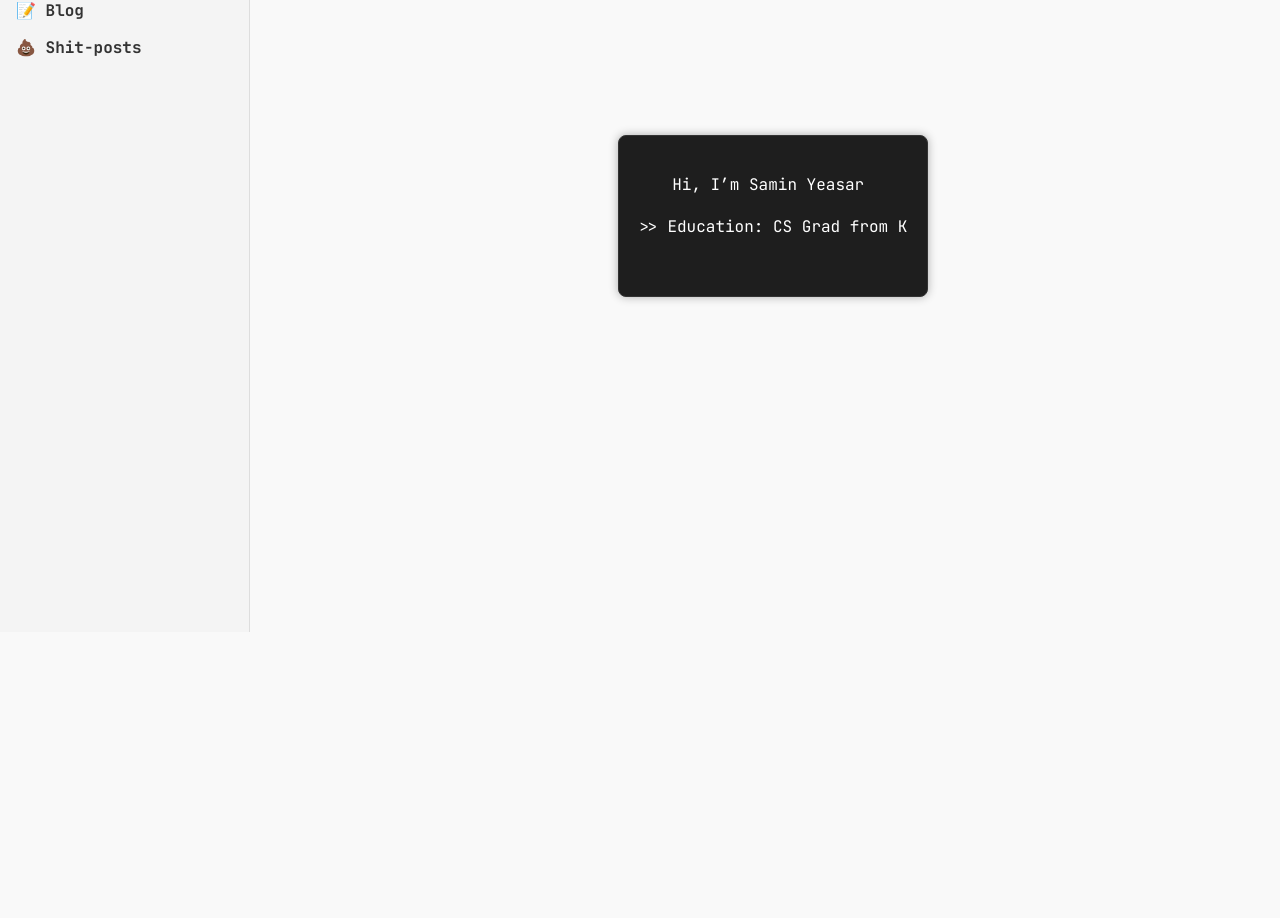
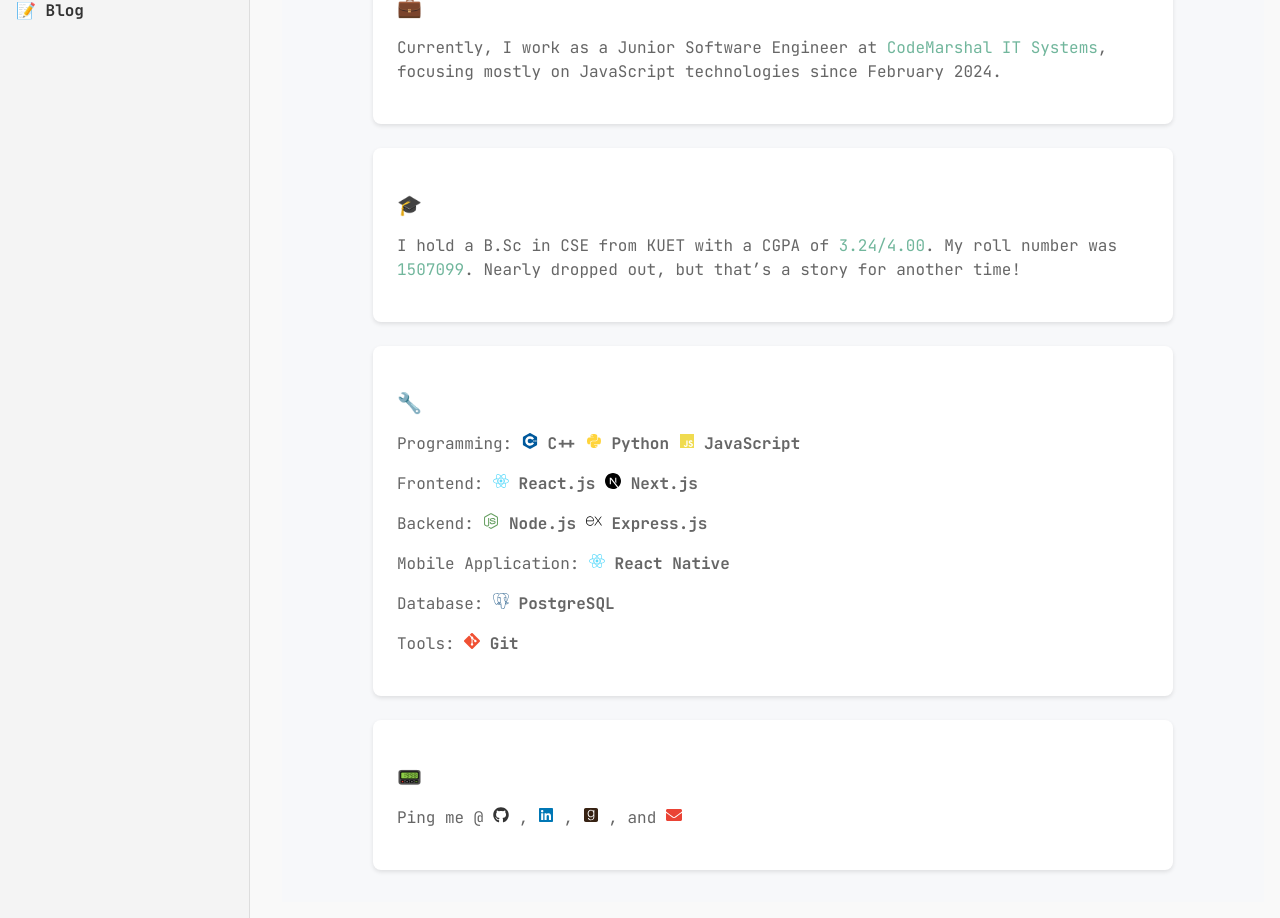
Before and after one commit to Y3454R/my-portfolio-website, a Next.js app: page /about in a window 1280 px wide. Shown: the part 200-1118 px from the top of the page. Before the commit the page ends 832 px from the top, so only its background shows below. Built offline with nearby package versions, Linux system fonts and the light colour scheme.

Commit message:
:construction: wip: working on about me

```diff
--- a/package.json
+++ b/package.json
@@ -11,7 +11,8 @@
   "dependencies": {
     "next": "14.2.11",
     "react": "^18",
-    "react-dom": "^18"
+    "react-dom": "^18",
+    "react-icons": "^5.3.0"
   },
   "devDependencies": {
     "eslint": "^8",
--- a/src/app/about/about.module.css
+++ b/src/app/about/about.module.css
@@ -1,42 +1,50 @@
-.container {
+.aboutSection {
   display: flex;
+  flex-direction: column;
+  align-items: center;
   justify-content: center;
-  align-items: center;
-  height: 100vh; /* Adjust if needed */
-  text-align: center; /* Center the text horizontally */
-  padding: 20px;
-  box-sizing: border-box;
+  padding: 2rem;
+  background-color: #f7f8fa; /* Light background similar to Notion */
 }
 
-.terminal {
-  font-family: "JetBrains Mono", monospace;
-  background: #1e1e1e; /* Dark background for a terminal effect */
-  color: #ffffff; /* White text color */
-  border: 1px solid #333; /* Border to mimic terminal */
-  padding: 20px;
-  border-radius: 8px;
-  box-shadow: 0 0 10px rgba(0, 0, 0, 0.3);
-  max-width: 80%; /* Adjust based on your design needs */
-  margin: auto;
+.title {
+  font-size: 2.5rem;
+  font-weight: 600;
+  margin-bottom: 1rem;
+  color: #333;
+  text-align: center;
 }
 
-.typingWrapper {
-  white-space: pre; /* Maintain spacing and line breaks */
-  overflow: hidden;
-  font-size: 1.2em; /* Adjust the font size as needed */
+.qaContainer {
+  width: 100%;
+  max-width: 800px;
+  display: flex;
+  flex-direction: column;
+  gap: 1.5rem;
 }
 
-.cursor {
-  display: inline-block;
-  background-color: #00ff00; /* Green cursor for terminal effect */
-  width: 10px;
-  height: 1em;
-  margin-left: 2px;
-  animation: blink 1s step-start infinite;
+.qaItem h3 {
+  font-size: 1.25rem;
+  font-weight: 500;
+  color: #555;
+  margin-bottom: 0.5rem;
 }
 
-@keyframes blink {
-  50% {
-    background-color: transparent;
+.qaItem p {
+  font-size: 1rem;
+  color: #666;
+  line-height: 1.5;
+}
+
+.qaItem {
+  background-color: #fff;
+  padding: 1.5rem;
+  border-radius: 8px;
+  box-shadow: 0 2px 4px rgba(0, 0, 0, 0.1); /* Subtle shadow for clean sections */
+}
+
+@media (max-width: 768px) {
+  .qaContainer {
+    padding: 1rem;
   }
 }
--- a/src/app/about/page.js
+++ b/src/app/about/page.js
@@ -1,60 +1,142 @@
 "use client";
-import { useEffect, useState } from "react";
-import styles from "./about.module.css";
+import styles from "./about.module.css"; // CSS Module for scoped styles
+
+import {
+  FaPython,
+  FaJs,
+  FaReact,
+  FaNodeJs,
+  FaLinkedin,
+  FaGithub,
+  FaGoodreads,
+  FaEnvelope,
+} from "react-icons/fa"; // React Icons
+import {
+  SiCplusplus,
+  SiExpress,
+  SiGit,
+  SiNextdotjs,
+  SiPostgresql,
+} from "react-icons/si"; // Specific icons
+import { GrCode } from "react-icons/gr"; // General code icon for LeetCode
 
 export default function About() {
-  const lines = [
-    "Hi, I’m Samin Yeasar ",
-    ">> Education: CS Grad from KUET ",
-    ">> Experiences: Jr. SWE @ CodeMarshal IT Systemss",
-    ">> skills : ",
-    " *languages: C++, JS, Python ",
-    " *frontend: React Native, Next JS ",
-    " *backend: Node JS, Express ",
-    " *database: PostgreSQL ",
-    " *tools: git ",
-  ];
-
-  const [displayedText, setDisplayedText] = useState([]);
-  const [currentLine, setCurrentLine] = useState(0);
-  const [currentCharIndex, setCurrentCharIndex] = useState(0);
-
-  useEffect(() => {
-    if (currentLine < lines.length) {
-      if (currentCharIndex < lines[currentLine].length) {
-        const timeoutId = setTimeout(() => {
-          setDisplayedText((prev) => {
-            const updatedText = [...prev];
-            updatedText[currentLine] =
-              (updatedText[currentLine] || "") +
-              lines[currentLine][currentCharIndex];
-            return updatedText;
-          });
-          setCurrentCharIndex(currentCharIndex + 1);
-        }, 100); // Typing speed (adjust the delay)
-
-        return () => clearTimeout(timeoutId); // Cleanup the timeout
-      } else {
-        // Move to the next line
-        const nextLineTimeout = setTimeout(() => {
-          setCurrentLine(currentLine + 1);
-          setCurrentCharIndex(0);
-        }, 500); // Delay between lines
-        return () => clearTimeout(nextLineTimeout);
-      }
-    }
-  }, [currentCharIndex, currentLine, lines]);
-
   return (
-    <div className={styles.container}>
-      <div className={styles.terminal}>
-        <div className={styles.typingWrapper}>
-          {displayedText.map((line, index) => (
-            <p key={index}>{line}</p>
-          ))}
+    <section className={styles.aboutSection}>
+      <h1 className={styles.title}>About Me</h1>
+      <div className={styles.qaContainer}>
+        {/* <div className={styles.qaItem}>
+          <h3>👻</h3>
+          <p>
+            I’m a curious soul navigating the world of tech, still figuring out
+            my place here.
+          </p>
+        </div> */}
+        <div className={styles.qaItem}>
+          <h3>💼</h3>
+          <p>
+            Currently, I work as a Junior Software Engineer at{" "}
+            <a href="https://www.codemarshal.com/" target="blank">
+              CodeMarshal IT Systems
+            </a>
+            , focusing mostly on JavaScript technologies since February 2024.
+          </p>
         </div>
-        <div className={styles.cursor}></div>
+        <div className={styles.qaItem}>
+          <h3>🎓</h3>
+          <p>
+            I hold a B.Sc in CSE from KUET with a CGPA of{" "}
+            <span style={{ color: "#71b69c" }}>3.24/4.00</span>. My roll number
+            was <span style={{ color: "#71b69c" }}>1507099</span>. Nearly
+            dropped out, but that’s a story for another time!
+          </p>
+        </div>
+        <div className={styles.qaItem}>
+          <h3>🔧</h3>
+          <p>
+            Programming:{" "}
+            <b>
+              <SiCplusplus style={{ color: "#00599C" }} /> C++{" "}
+              <FaPython style={{ color: "#FFD43B" }} /> Python{" "}
+              <FaJs style={{ color: "#F0DB4F" }} /> JavaScript{" "}
+            </b>
+          </p>
+          <p>
+            Frontend:{" "}
+            <b>
+              <FaReact style={{ color: "#61DBFB" }} /> React.js{" "}
+              <SiNextdotjs style={{ color: "#000000" }} /> Next.js{" "}
+            </b>
+          </p>
+          <p>
+            Backend:{" "}
+            <b>
+              <FaNodeJs style={{ color: "#68A063" }} /> Node.js{" "}
+              <SiExpress style={{ color: "#000000" }} /> Express.js{" "}
+            </b>
+          </p>
+          <p>
+            Mobile Application:{" "}
+            <b>
+              <FaReact style={{ color: "#61DBFB" }} /> React Native{" "}
+            </b>
+          </p>
+          <p>
+            Database:{" "}
+            <b>
+              <SiPostgresql style={{ color: "#336791" }} /> PostgreSQL{" "}
+            </b>
+          </p>
+          <p>
+            Tools:{" "}
+            <b>
+              <SiGit style={{ color: "#F05033" }} /> Git
+            </b>
+          </p>
+        </div>
+        <div className={styles.qaItem}>
+          <h3>📟</h3>
+          <p>
+            Ping me @{" "}
+            <a
+              className={styles.icon}
+              target="_blank"
+              rel="noopener"
+              href="https://github.com/y3454r"
+            >
+              <FaGithub style={{ color: "#333" }} /> {/* GitHub Icon */}
+            </a>
+            ,{" "}
+            <a
+              className={styles.icon}
+              target="_blank"
+              rel="noopener"
+              href="https://www.linkedin.com/in/samin-yeasar-abir/"
+            >
+              <FaLinkedin style={{ color: "#0077B5" }} /> {/* LinkedIn Icon */}
+            </a>
+            ,{" "}
+            <a
+              className={styles.icon}
+              target="_blank"
+              rel="noopener"
+              href="https://www.goodreads.com/user/show/69334929-abir-yeasar"
+            >
+              <FaGoodreads style={{ color: "#372213" }} />{" "}
+              {/* Goodreads Icon */}
+            </a>
+            , and{" "}
+            <a
+              className={styles.icon}
+              target="_blank"
+              rel="noopener"
+              href="mailto:syeasar.kuet@gmail.com"
+            >
+              <FaEnvelope style={{ color: "#EA4335" }} /> {/* Email Icon */}
+            </a>
+          </p>
+        </div>
       </div>
-    </div>
+    </section>
   );
 }
--- a/src/app/globals.css
+++ b/src/app/globals.css
@@ -19,7 +19,7 @@
 }
 
 a {
-  color: #0070f3; /* Link color */
+  color: #71b69c; /* Link color */
   text-decoration: none;
 }
 
--- a/src/app/layout.js
+++ b/src/app/layout.js
@@ -53,14 +53,14 @@
                     📝 Blog
                   </a>
                 </li>
-                <li>
+                {/* <li>
                   <a
                     href="/shit-posts"
                     className={pathname === "/shit-posts" ? styles.active : ""}
                   >
                     💩 Shit-posts
                   </a>
-                </li>
+                </li> */}
               </ul>
             </nav>
           </aside>
```
